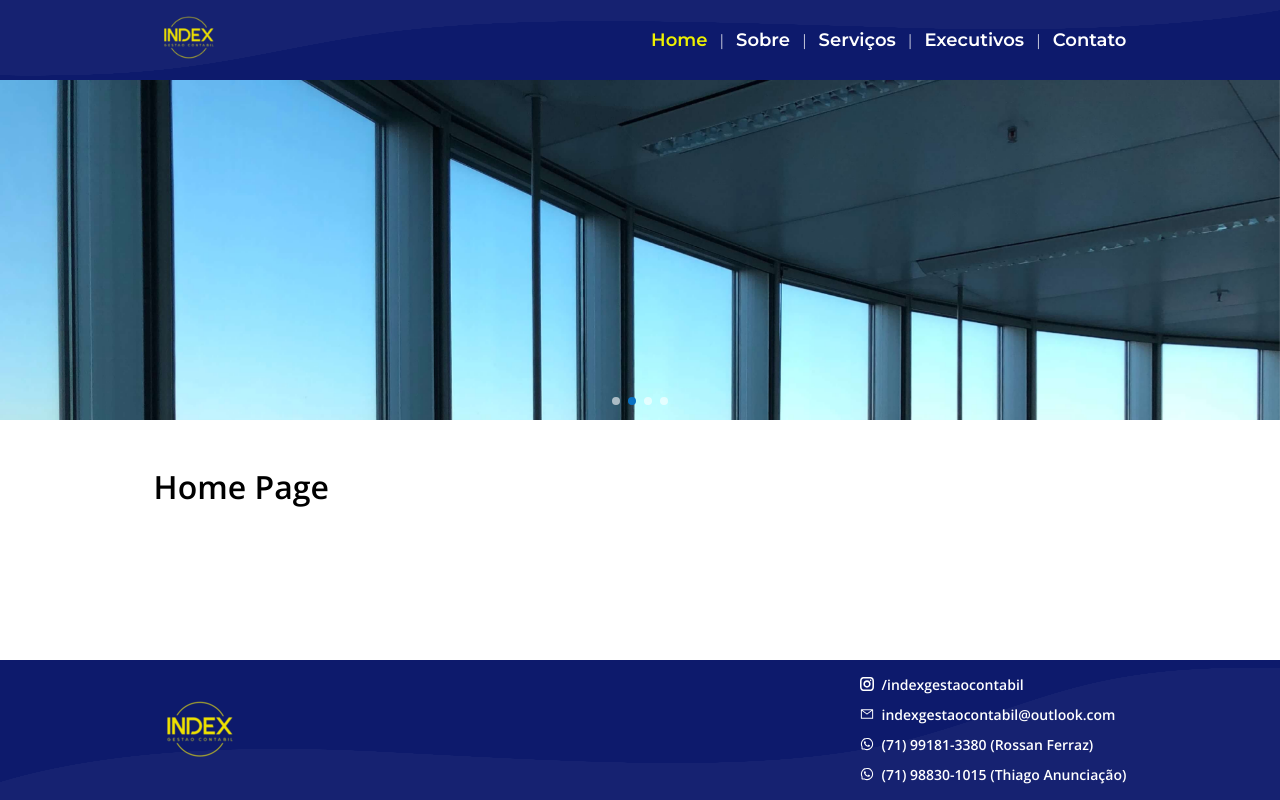
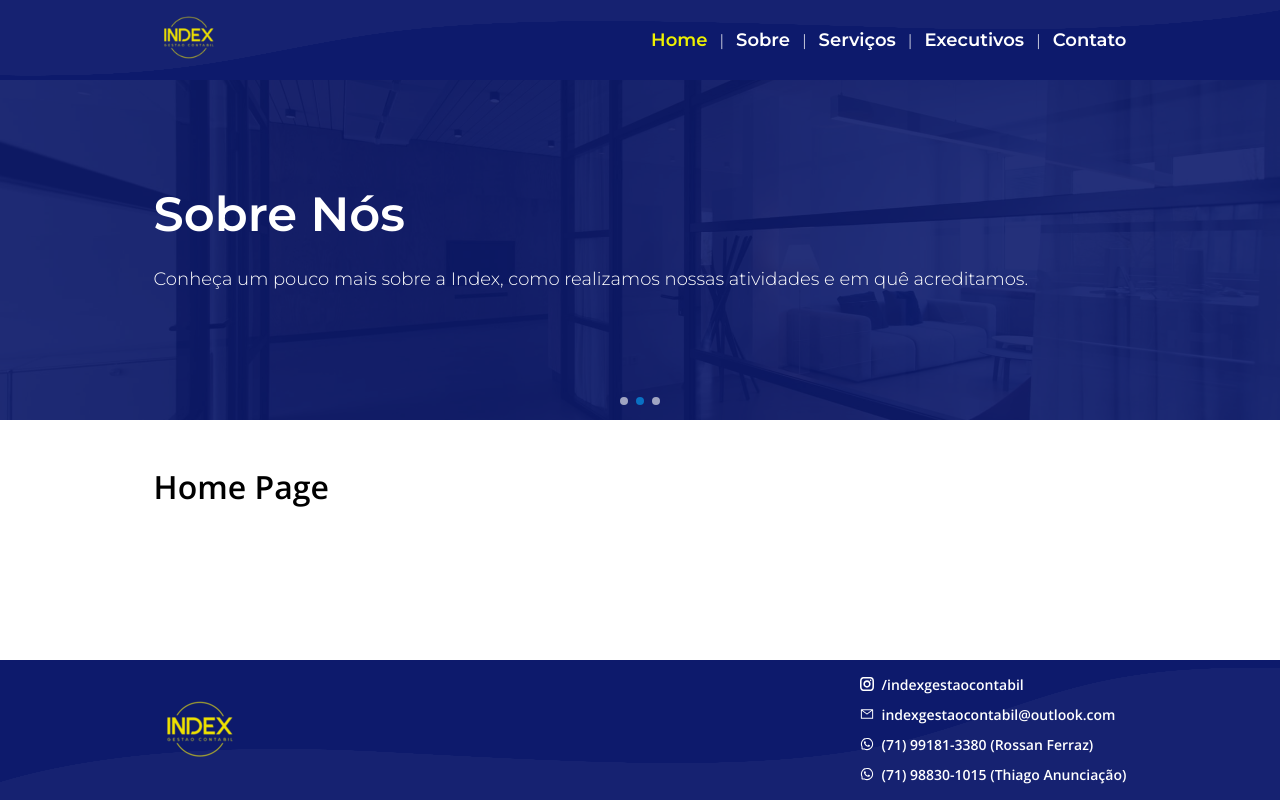
Before and after one commit to indexgestaocontabil/indexgestaocontabil.github.io, a React (Create React App) app: page / in a window 1280 px wide. Built offline with nearby package versions, Linux system fonts and the light colour scheme.

Commit message:
Loading hero from home

```diff
--- a/src/pages/HomePage/HomePage.tsx
+++ b/src/pages/HomePage/HomePage.tsx
@@ -1,14 +1,22 @@
 import React from 'react';
 import './HomePage.scss';
 import Slides from './Slides/Slides';
+import HomeContent from './content.json';
+import Hero from '../../components/Hero/Hero';
 
-const HomePage = () => (
+const HomePage = () => {
+  const slides: JSX.Element[] = HomeContent.slides.map((slide, index) => (
+    <Hero {...slide} key={`hero-${index}}`} />
+  ));
+
+  return (
     <>
-    <Slides />
+      <Slides slides={slides} />
       <div className="content-wrapper">
         <h1>Home Page</h1>
       </div>
     </>
   );
+};
 
 export default HomePage;
--- a/src/pages/HomePage/Slides/Slides.tsx
+++ b/src/pages/HomePage/Slides/Slides.tsx
@@ -6,7 +6,11 @@ import 'swiper/swiper-bundle.min.css';
 import 'swiper/swiper.min.css';
 import './slides.scss';
 
-const Slides = () => {
+type PropsType = {
+  slides: JSX.Element[];
+};
+
+const Slides = ({ slides }: PropsType) => {
   SwiperCore.use([Pagination, Autoplay]);
 
   return (
@@ -17,18 +21,9 @@ const Slides = () => {
       pagination={{ clickable: true }}
       className="swiper-wrapper"
     >
-      <SwiperSlide>
-        <img src="/hero-bg/about-1.jpg" alt="" />
-      </SwiperSlide>
-      <SwiperSlide>
-        <img src="/hero-bg/about-2.jpg" alt="" />
-      </SwiperSlide>
-      <SwiperSlide>
-        <img src="/hero-bg/services-1.jpg" alt="" />
-      </SwiperSlide>
-      <SwiperSlide>
-        <img src="/hero-bg/services-2.jpg" alt="" />
-      </SwiperSlide>
+      {slides.map((slide, index) => (
+        <SwiperSlide key={`slide-${index}`}>{slide}</SwiperSlide>
+      ))}
     </Swiper>
   );
 };
--- /dev/null
+++ b/src/pages/HomePage/content.json
@@ -0,0 +1,19 @@
+{
+  "slides": [
+    {
+      "background": "/hero-bg/contact-2.jpg",
+      "title": "Contato",
+      "subtitle": "Nosso time de atendimento ao cliente está esperando por você!"
+    },
+    {
+      "background": "/hero-bg/about-1.jpg",
+      "title": "Sobre Nós",
+      "subtitle": "Conheça um pouco mais sobre a Index, como realizamos nossas atividades e em quê acreditamos."
+    },
+    {
+      "background": "/hero-bg/services-3.jpg",
+      "title": "Serviços",
+      "subtitle": "Projetos com alto valor agregado, customizados para as necessidades e especificidades dos empresários, tendo o foco em micro, pequenas e médias empresas, dos mais variados ramos de atividade."
+    }
+  ]
+}
```
Lines whose indentation alone changed are shown as unchanged.
